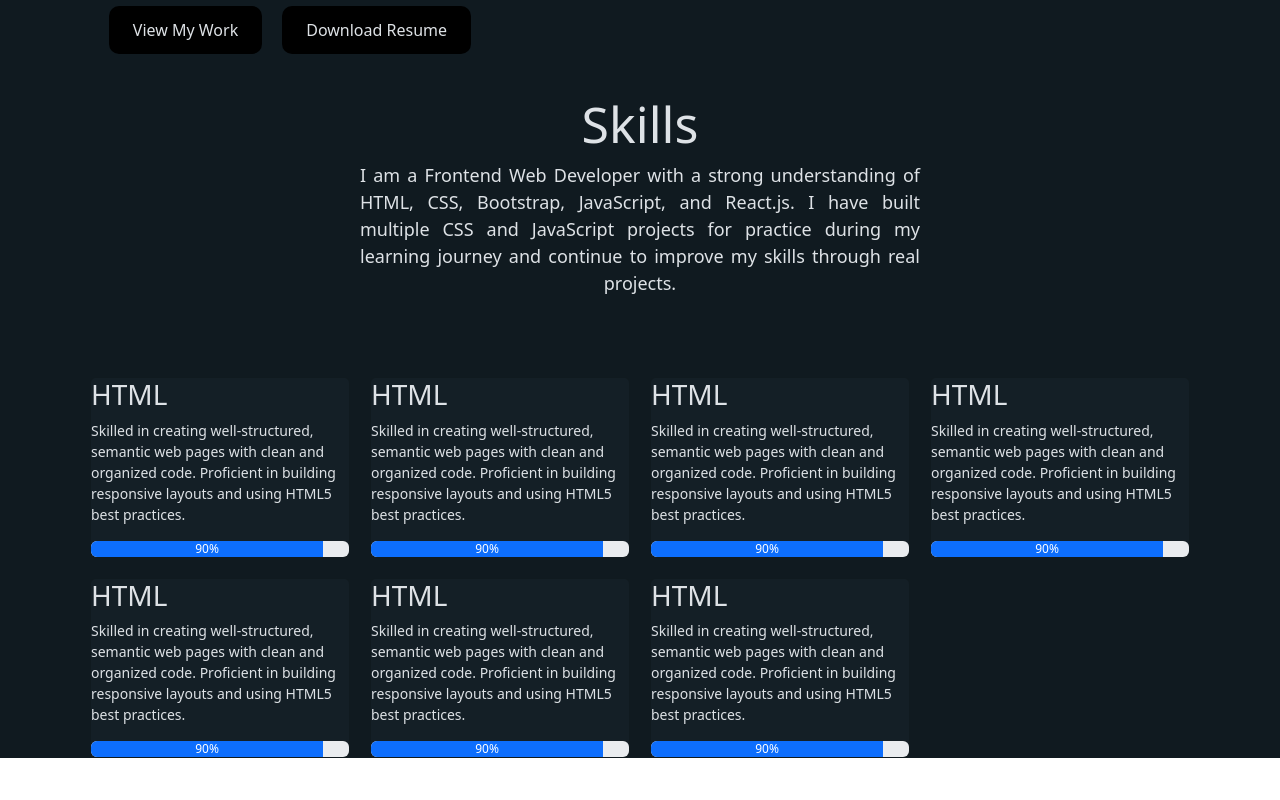
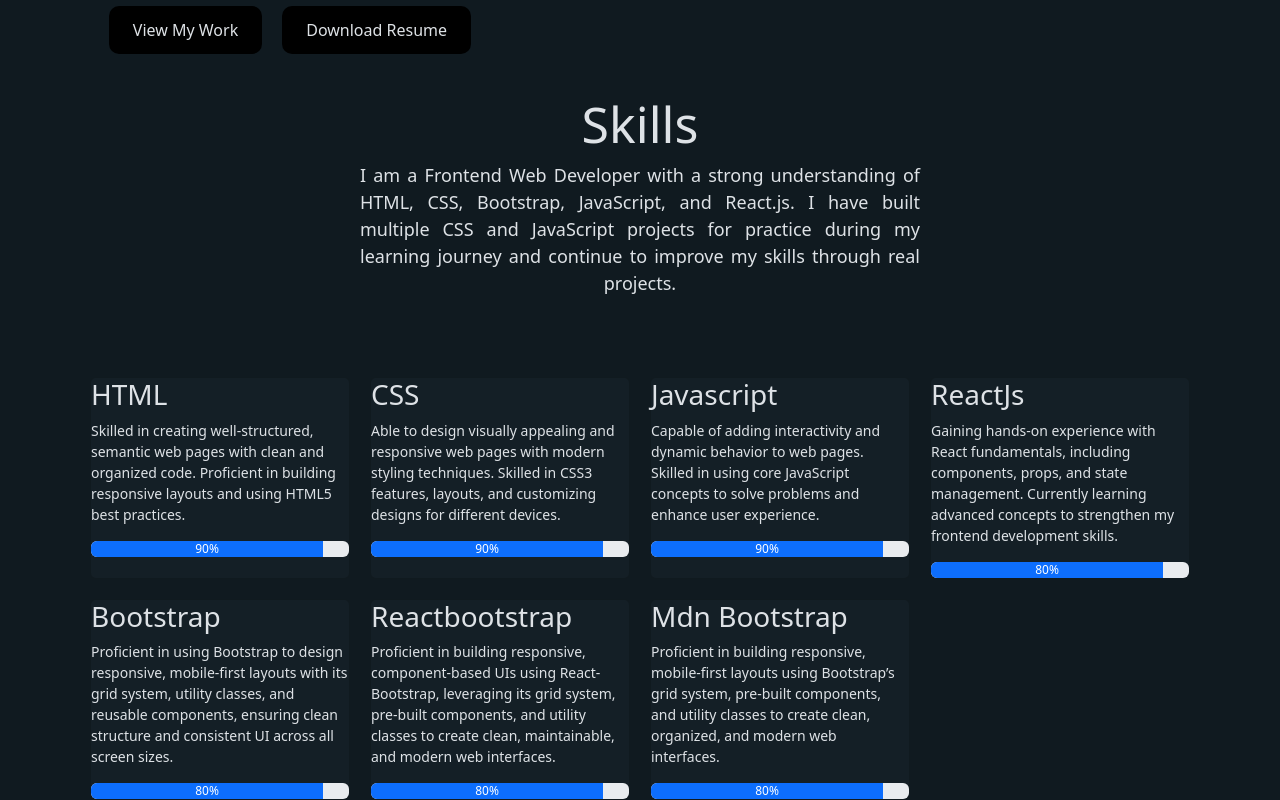
Before and after one commit to AzizullahCodes/portfolio, a React (Vite) app in the folder portfolio/: page /about in a window 1280 px wide. Shown: the part 967-1767 px from the top of the page. Before the commit the page ends 1725 px from the top, so only its background shows below. Built offline with nearby package versions, Linux system fonts and the light colour scheme.

Commit message:
about page completed

```diff
--- a/portfolio/src/assets/pages/about.jsx
+++ b/portfolio/src/assets/pages/about.jsx
@@ -47,39 +47,39 @@
           </div>
             {/* ======= card css ===== */}
           <div className="card">
-            <h3>HTML</h3>
-            <p>Skilled in creating well-structured, semantic web pages with clean and organized code. Proficient in building responsive layouts and using HTML5 best practices.</p>
+            <h3>CSS</h3>
+            <p>Able to design visually appealing and responsive web pages with modern styling techniques. Skilled in CSS3 features, layouts, and customizing designs for different devices.</p>
             <ProgressBar now={90} label='90%' />
           </div>
             {/* ======= card javascript ===== */}
           <div className="card">
-            <h3>HTML</h3>
-            <p>Skilled in creating well-structured, semantic web pages with clean and organized code. Proficient in building responsive layouts and using HTML5 best practices.</p>
+            <h3>Javascript</h3>
+            <p>Capable of adding interactivity and dynamic behavior to web pages. Skilled in using core JavaScript concepts to solve problems and enhance user experience.</p>
             <ProgressBar now={90} label='90%' />
           </div>
             {/* ======= card reactJs ===== */}
           <div className="card">
-            <h3>HTML</h3>
-            <p>Skilled in creating well-structured, semantic web pages with clean and organized code. Proficient in building responsive layouts and using HTML5 best practices.</p>
-            <ProgressBar now={90} label='90%' />
+            <h3>ReactJs</h3>
+            <p>Gaining hands-on experience with React fundamentals, including components, props, and state management. Currently learning advanced concepts to strengthen my frontend development skills.</p>
+            <ProgressBar now={90} label='80%' />
           </div>
             {/* ======= card bootstrap ===== */}
           <div className="card">
-            <h3>HTML</h3>
-            <p>Skilled in creating well-structured, semantic web pages with clean and organized code. Proficient in building responsive layouts and using HTML5 best practices.</p>
-            <ProgressBar now={90} label='90%' />
+            <h3>Bootstrap</h3>
+            <p>Proficient in using Bootstrap to design responsive, mobile-first layouts with its grid system, utility classes, and reusable components, ensuring clean structure and consistent UI across all screen sizes.</p>
+            <ProgressBar now={90} label='80%' />
           </div>
             {/* ======= card reactbootstrap ===== */}
           <div className="card">
-            <h3>HTML</h3>
-            <p>Skilled in creating well-structured, semantic web pages with clean and organized code. Proficient in building responsive layouts and using HTML5 best practices.</p>
-            <ProgressBar now={90} label='90%' />
+            <h3>Reactbootstrap</h3>
+            <p>Proficient in building responsive, component-based UIs using React-Bootstrap, leveraging its grid system, pre-built components, and utility classes to create clean, maintainable, and modern web interfaces.</p>
+            <ProgressBar now={90} label='80%' />
           </div>
             {/* ======= card mdn bootstrap ===== */}
           <div className="card">
-            <h3>HTML</h3>
-            <p>Skilled in creating well-structured, semantic web pages with clean and organized code. Proficient in building responsive layouts and using HTML5 best practices.</p>
-            <ProgressBar now={90} label='90%' />
+            <h3>Mdn Bootstrap</h3>
+            <p>Proficient in building responsive, mobile-first layouts using Bootstrap’s grid system, pre-built components, and utility classes to create clean, organized, and modern web interfaces.</p>
+            <ProgressBar now={90} label='80%' />
           </div>
         </div>
        </div>
```
